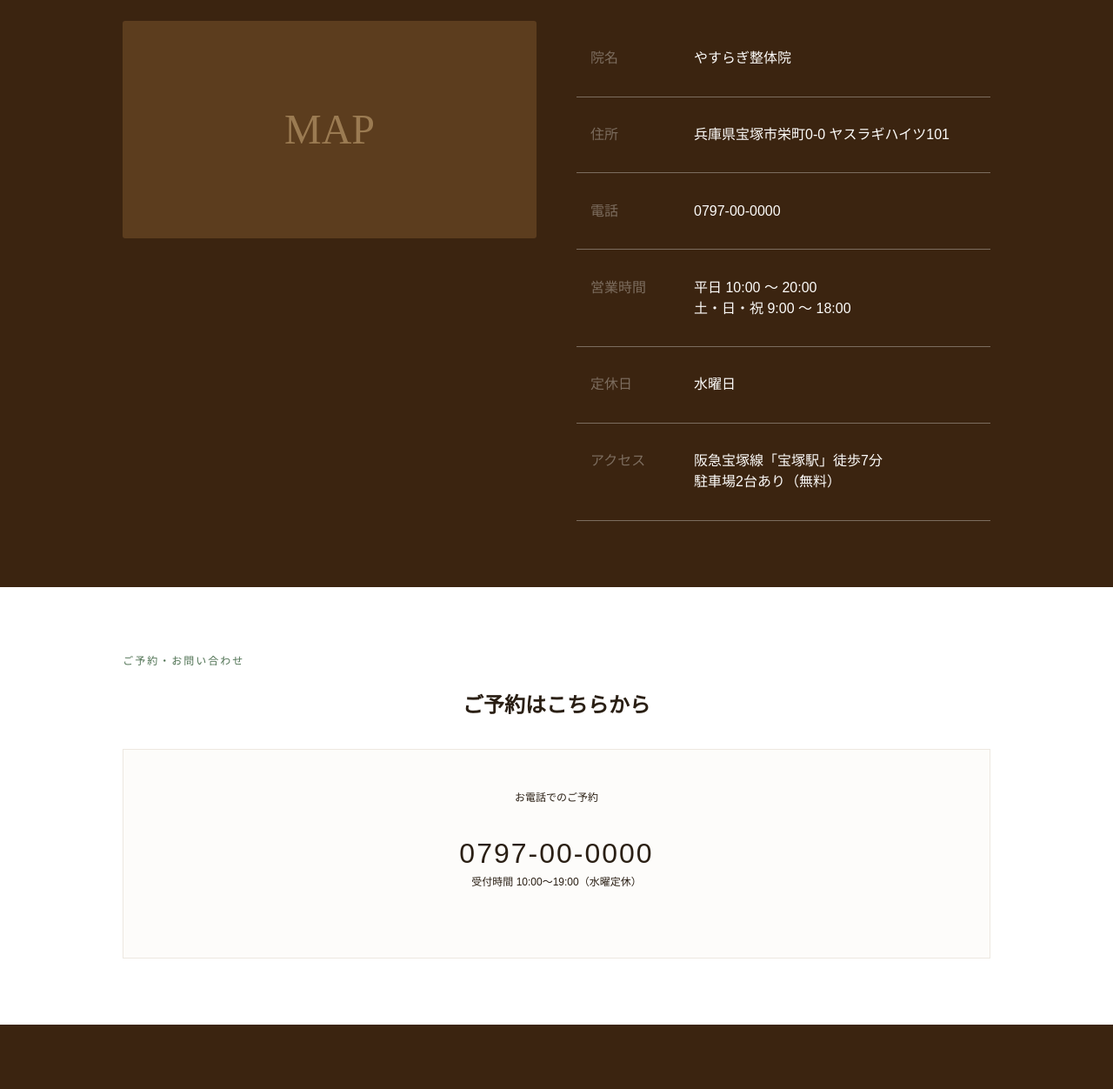
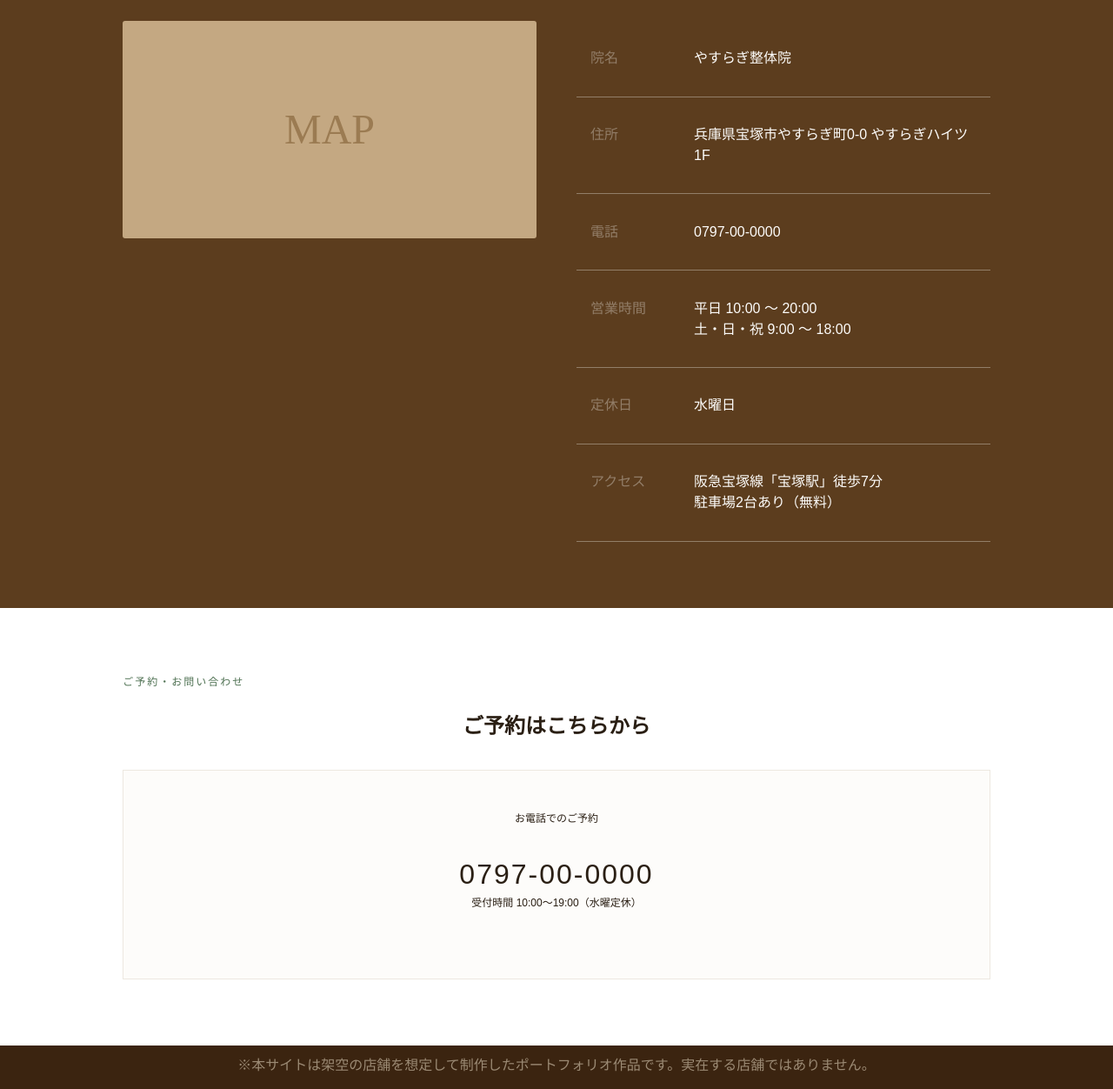
Before and after one commit to hikaru-doll/Static_Yasuragi, a plain HTML site: page index.html in a window 1280 px wide. Shown: the part 4036-5288 px from the top of the page at 87% size. Drawn offline with Linux system fonts and the light colour scheme.

Commit message:
attentionの追加

```diff
--- a/index.html
+++ b/index.html
@@ -17,7 +17,7 @@
         "name": "やすらぎ整体院",
         "address": {
           "@type": "PostalAddress",
-          "streetAddress": "栄町0-0",
+          "streetAddress": "飛夏流町1-2-3",
           "addressLocality": "宝塚市",
           "addressRegion": "兵庫県",
           "postalCode": "665-0000",
@@ -262,7 +262,7 @@
               <dt>院名</dt>
               <dd>やすらぎ整体院</dd>
               <dt>住所</dt>
-              <dd>兵庫県宝塚市栄町0-0 ヤスラギハイツ101</dd>
+              <dd>兵庫県宝塚市やすらぎ町0-0 やすらぎハイツ 1F</dd>
               <dt>電話</dt>
               <dd>0797-00-0000</dd>
               <dt>営業時間</dt>
@@ -293,9 +293,12 @@
     <!-- /main end ------------------------------------------------------------------->
     <!-- footer start ------------------------------------------------------------------>
     <footer class="footer">
+      <p class="attention">
+        ※本サイトは架空の店舗を想定して制作したポートフォリオ作品です。実在する店舗ではありません。
+      </p>
       <div class="wrapper">
         <p>やすらぎ整体院</p>
-        <p>〒665-0000 兵庫県宝塚市栄町0-0 / TEL：0797-XX-XXXX</p>
+        <p>〒665-0000 兵庫県宝塚市やすらぎ町0-0 / TEL：0797-XX-XXXX</p>
       </div>
       <p class="copy">
         &copy;<span id="year"></span> Yasuragi Seitai-in. All rights reserved.
--- a/style.css
+++ b/style.css
@@ -297,7 +297,7 @@ main
 }
 /* section access */
 .access {
-  background-color: var(--brown-deep);
+  background-color: var(--brown-dark);
   color: var(--white);
   .section-label,
   .title + p {
@@ -307,7 +307,7 @@ main
     width: 100%;
     height: 250px;
     border-radius: 3px;
-    background-color: var(--brown-dark);
+    background-color: var(--brown-light);
     margin-bottom: var(--space-m);
     align-items: center;
     justify-content: space-around;
@@ -364,4 +364,8 @@ footer
     font-size: var(--title-h2);
     font-family: var(--serif);
   }
+  .attention {
+    padding: var(--space-xxs);
+    font-size: var(--text-s);
+  }
 }
```
